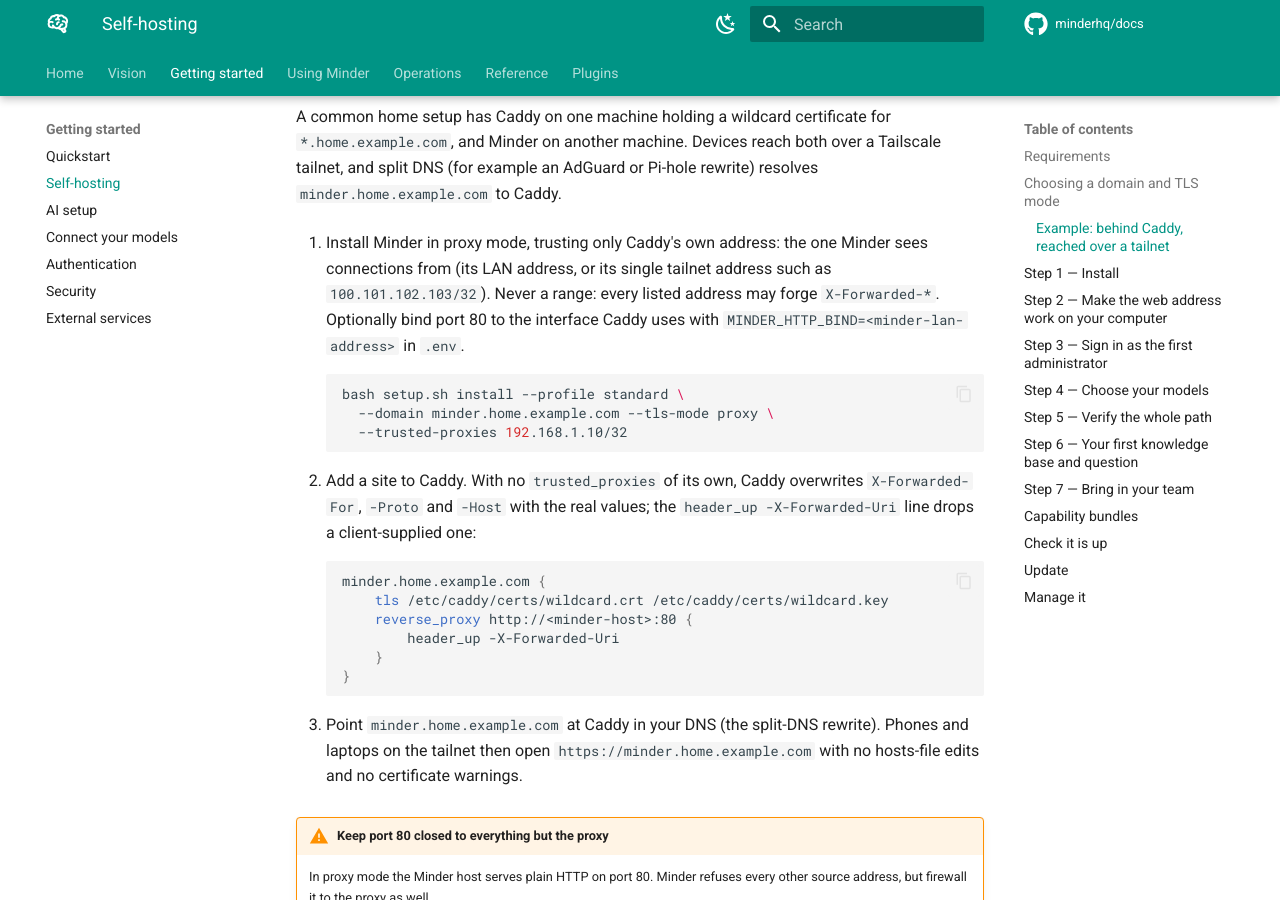
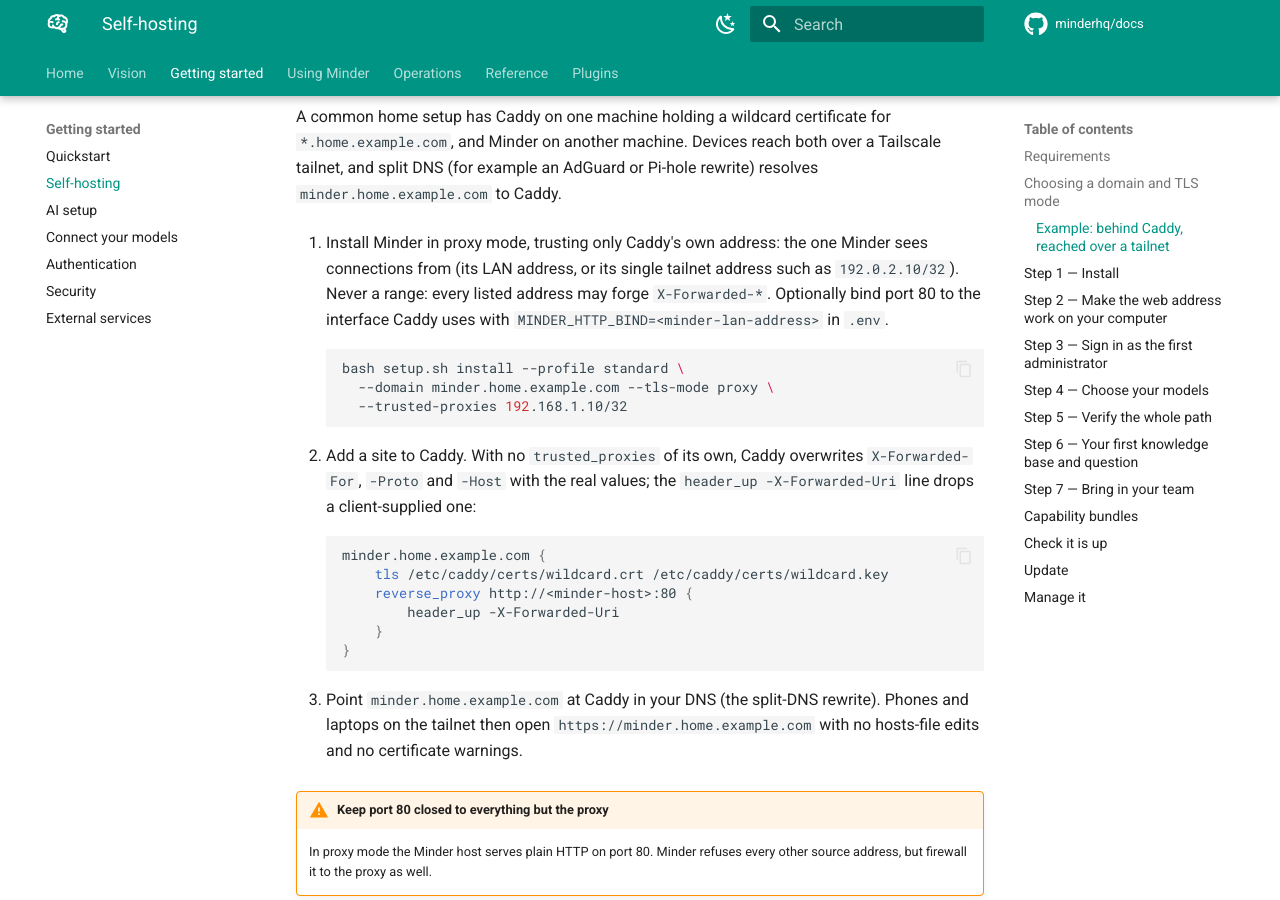
Before and after one commit to minderhq/docs, an MkDocs documentation site: the page built from docs/self-hosting.md, in a window 1280 px wide and 900 px high, scrolled down 2062 px. Built offline with MkDocs 1.6.1 and Material for MkDocs 9.7.7, drawn with Linux system fonts in a browser that asks for light colours; comment, search, counter and statistics services are not loaded.

Commit message:
docs(self-hosting): use a documentation IP in the trusted-proxy example
The private-reference scan flags 100.64.0.0/10 addresses as tailnet IPs.

Co-Authored-By: Claude Opus 5.5 <noreply@anthropic.com>

```diff
--- a/docs/self-hosting.md
+++ b/docs/self-hosting.md
@@ -74,7 +74,7 @@ resolves `minder.home.example.com` to Caddy.
 
 1. Install Minder in proxy mode, trusting only Caddy's own address: the one
    Minder sees connections from (its LAN address, or its single tailnet
-   address such as `100.101.102.103/32`). Never a range: every listed address
+   address such as `192.0.2.10/32`). Never a range: every listed address
    may forge `X-Forwarded-*`. Optionally bind port 80 to the interface Caddy
    uses with `MINDER_HTTP_BIND=<minder-lan-address>` in `.env`.
 
```
